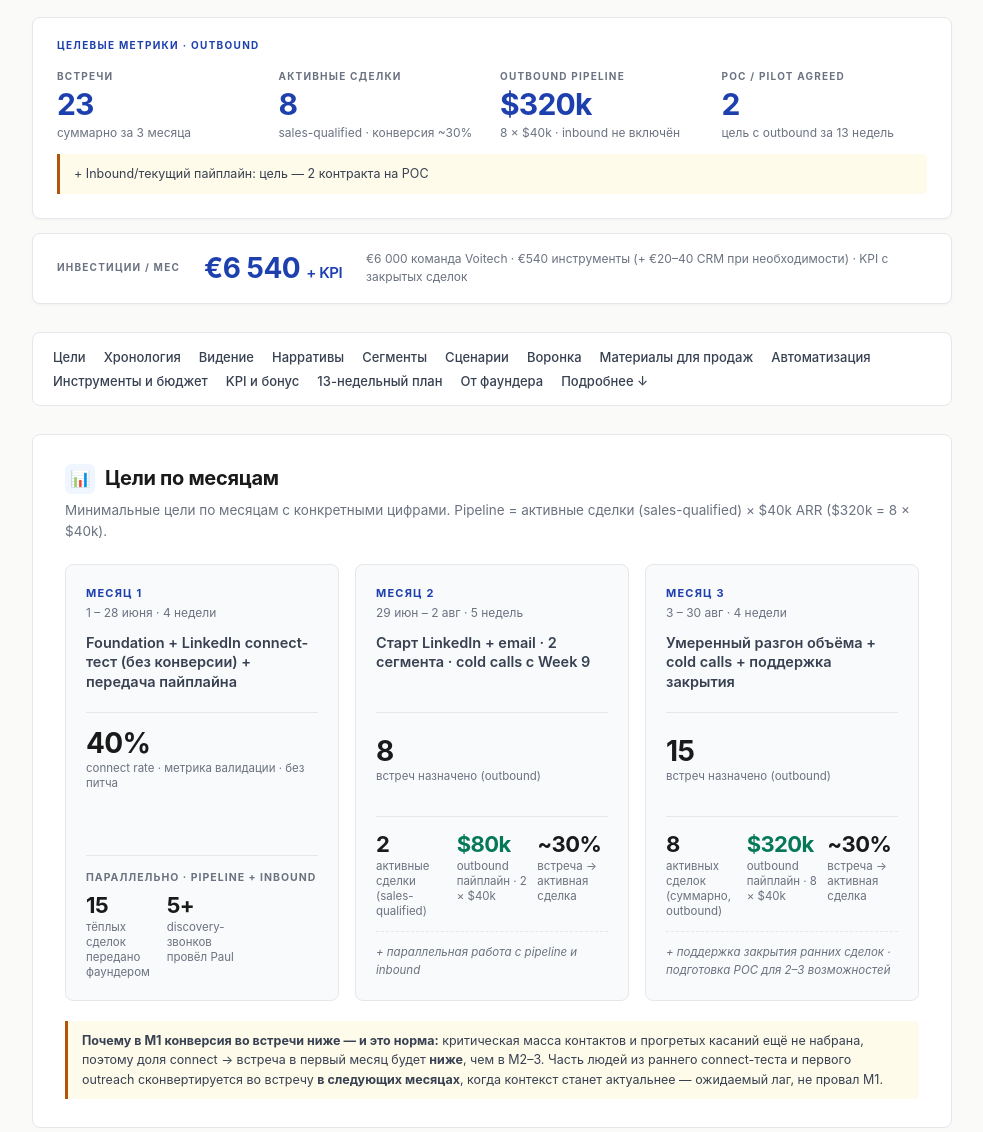
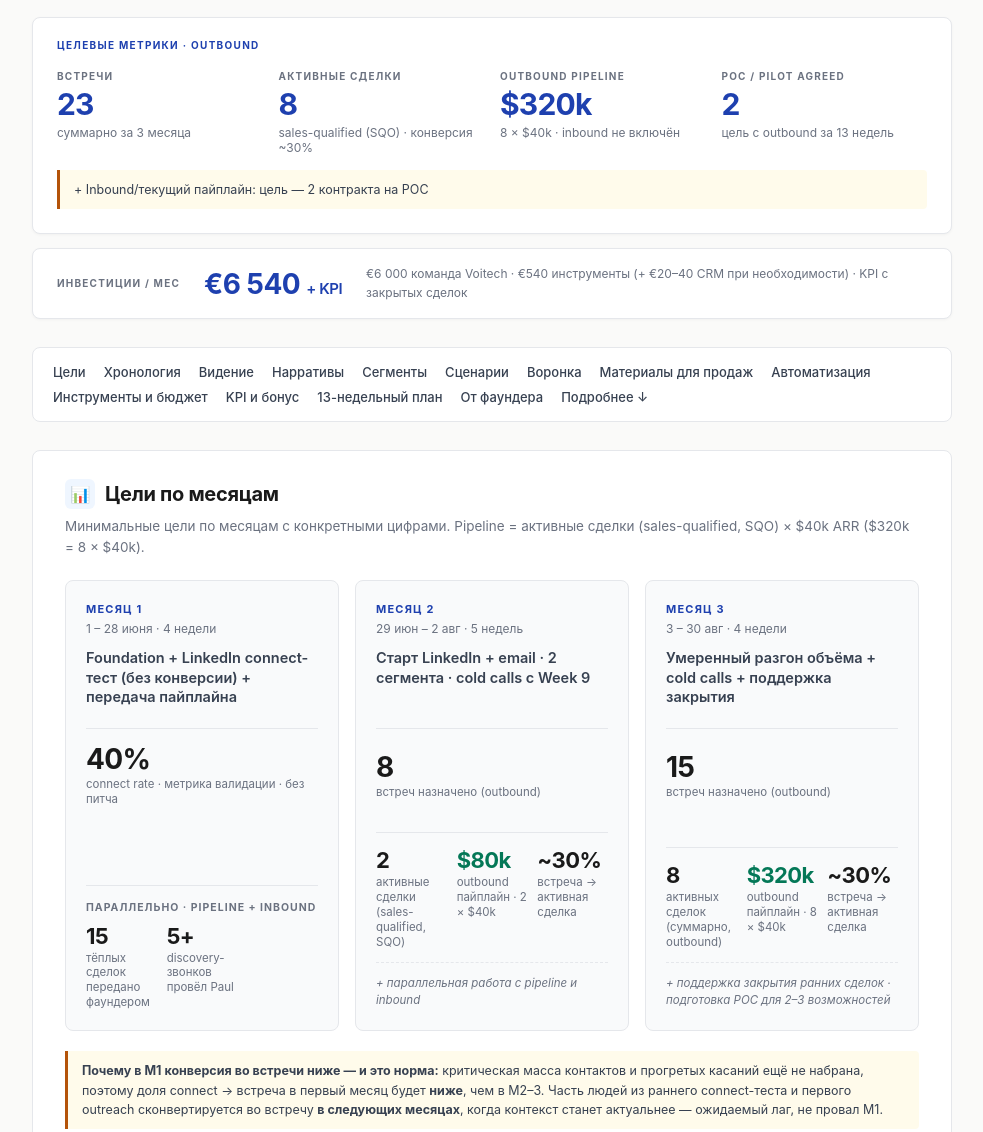
Before and after one commit to pashpav-code/stageai, a website: page StageAI GTM Strategy — founder report.html in a window 1280 px wide. Shown: the part 460-1592 px from the top of the page, without its empty margins (148-1131 px from the left). Drawn offline with Linux system fonts and the light colour scheme.

Commit message:
Add SQO label to active deals metrics; simplify funnel coefficients copy.
Co-authored-by: Cursor <cursoragent@cursor.com>

```diff
--- a/StageAI GTM Strategy — founder report.html
+++ b/StageAI GTM Strategy — founder report.html
@@ -922,7 +922,7 @@
     <div class="hero-stat">
       <div class="metric-name">Активные сделки</div>
       <div class="n">8</div>
-      <div class="l">sales-qualified · конверсия ~30%</div>
+      <div class="l">sales-qualified (SQO) · конверсия ~30%</div>
     </div>
     <div class="hero-stat">
       <div class="metric-name">Outbound pipeline</div>
@@ -967,7 +967,7 @@
 <!-- ═══════════════════ GOALS ═══════════════════ -->
 <section id="goals">
   <h2><span class="icon">📊</span> Цели по месяцам</h2>
-  <p class="section-sub">Минимальные цели по месяцам с конкретными цифрами. Pipeline = активные сделки (sales-qualified) × $40k ARR ($320k = 8 × $40k).</p>
+  <p class="section-sub">Минимальные цели по месяцам с конкретными цифрами. Pipeline = активные сделки (sales-qualified, SQO) × $40k ARR ($320k = 8 × $40k).</p>
 
   <div class="months">
     <!-- Month 1 -->
@@ -999,7 +999,7 @@
       </div>
       <div class="m-footer">
       <div class="m-row">
-        <div><div class="m-num">2</div><div class="m-sub">активные сделки (sales-qualified)</div></div>
+        <div><div class="m-num">2</div><div class="m-sub">активные сделки (sales-qualified, SQO)</div></div>
         <div><div class="m-num pipe">$80k</div><div class="m-sub">outbound пайплайн · 2 × $40k</div></div>
         <div><div class="m-num">~30%</div><div class="m-sub">встреча → активная сделка</div></div>
       </div>
@@ -1250,7 +1250,7 @@
 <!-- ═══════════════════ FUNNEL ═══════════════════ -->
 <section id="funnel">
   <h2><span class="icon">📈</span> Математика воронки · 40 / 20 / 20 / 30</h2>
-  <p class="section-sub">Целевые коэффициенты: <strong>40%</strong> accept connect · <strong>20%</strong> connect → reply (цель с М3; <strong>от принятых connect</strong>, не от всех контактов) · <strong>20%</strong> reply → meeting · <strong>~30%</strong> встреча → SQO. <strong>М2:</strong> connect → reply <strong>~15%</strong> — критическая масса ещё не набрана, к целевым 20% идём дольше. У шага «встречи» — <strong>фактический %</strong> при целях 8 / 15 встреч.</p>
+  <p class="section-sub">Целевые коэффициенты по итогам 3х месяцев: <strong>40%</strong> accept connect · <strong>20%</strong> connect → reply · <strong>20%</strong> reply → meeting · <strong>~30%</strong> встреча → SQO.</p>
 
   <div class="funnel-month">
     <div class="funnel-row">
```
